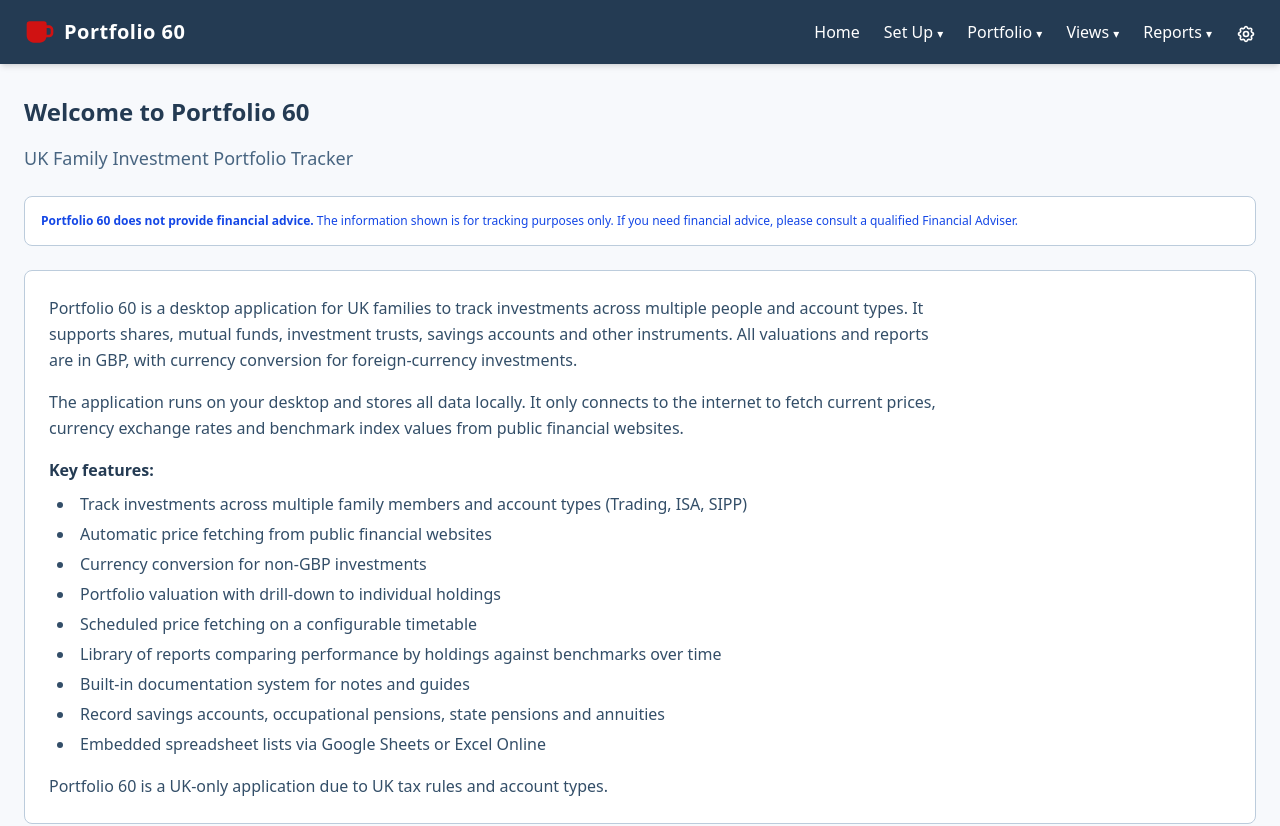
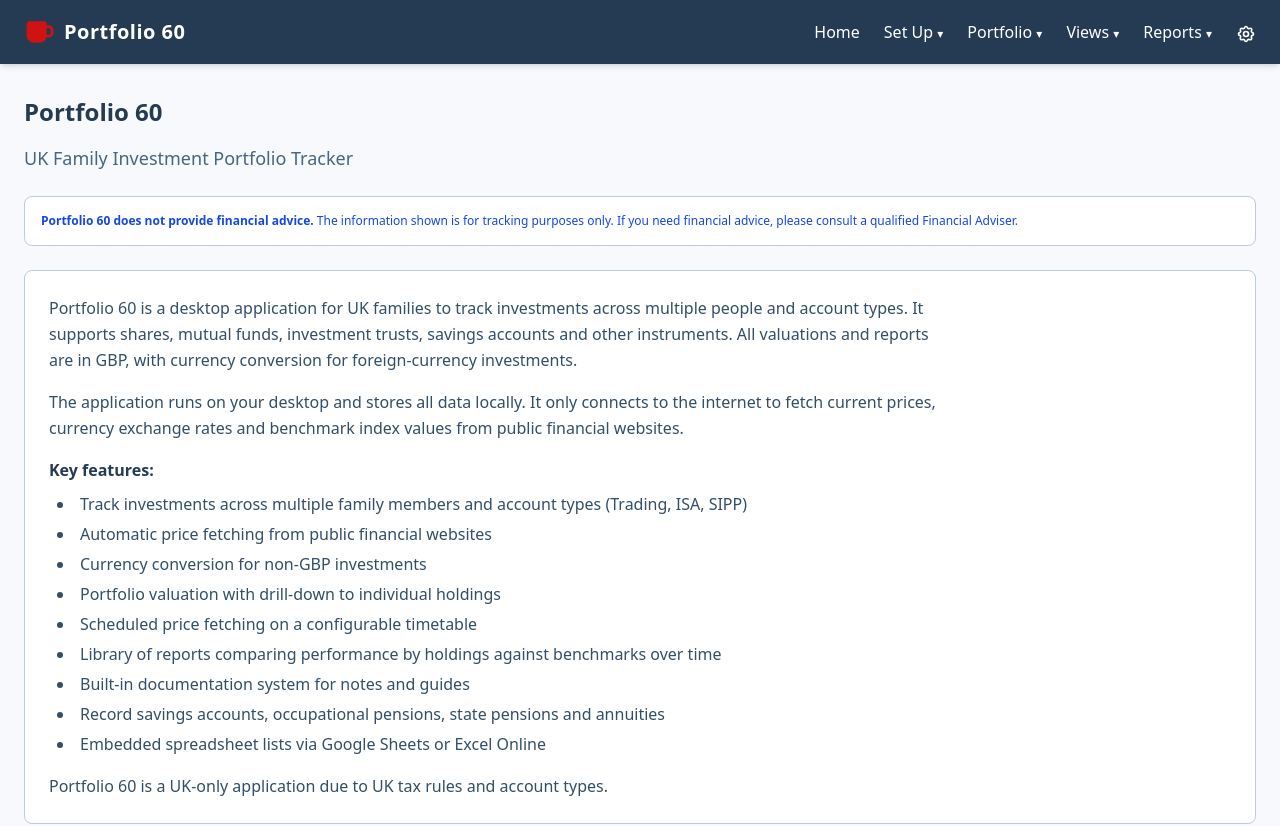
Before and after one commit to HamptonNorth/portfolio_60, a website: page src/ui/index.html in a window 1280 px wide. Shown: the top 826 px of the page. Drawn offline with nearby package versions, Linux system fonts and the light colour scheme; files that its build step writes are made by us from their sources; no server answers.

Commit message:
Update index.html

```diff
--- a/src/ui/index.html
+++ b/src/ui/index.html
@@ -17,7 +17,7 @@
             id="main-content"
         >
             <h2 class="text-2xl font-semibold mb-4 text-brand-800">
-                Welcome to Portfolio 60
+                Portfolio 60
             </h2>
             <p class="text-lg text-brand-600 mb-6">
                 UK Family Investment Portfolio Tracker
```
